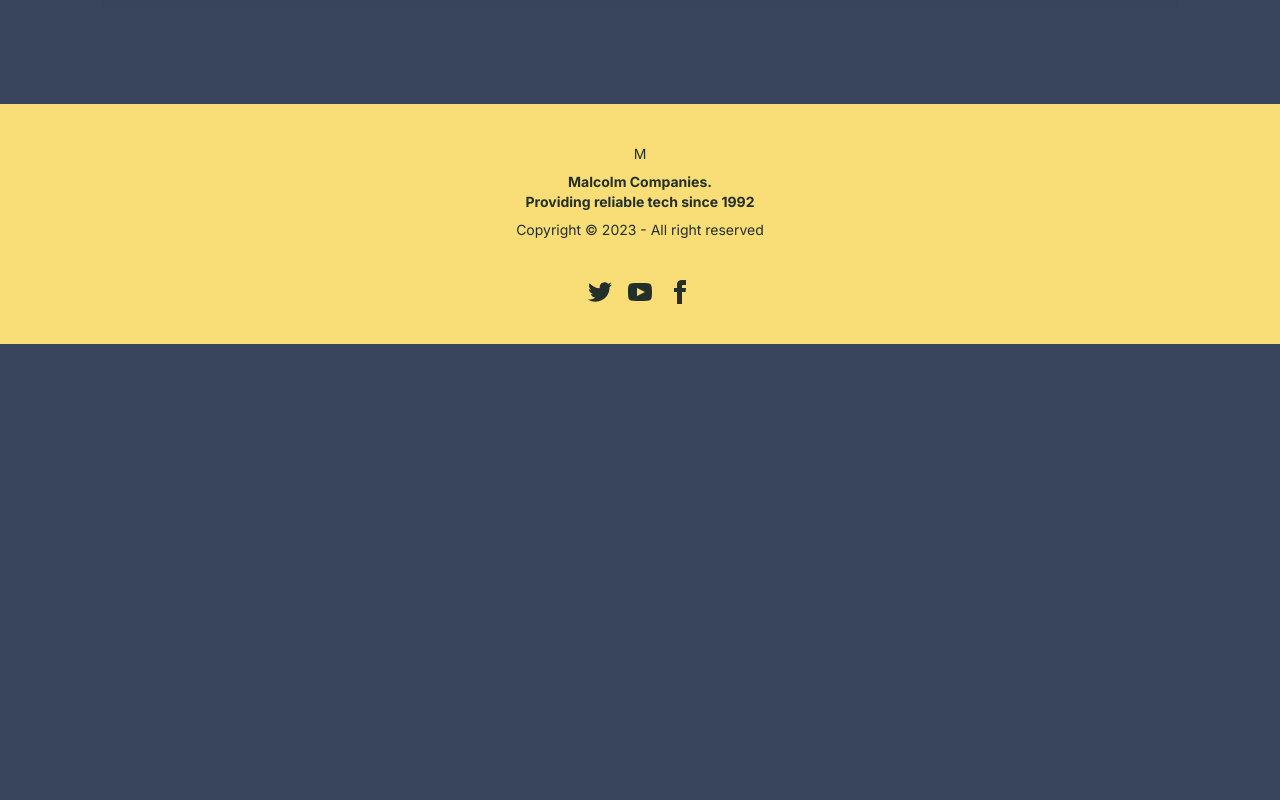
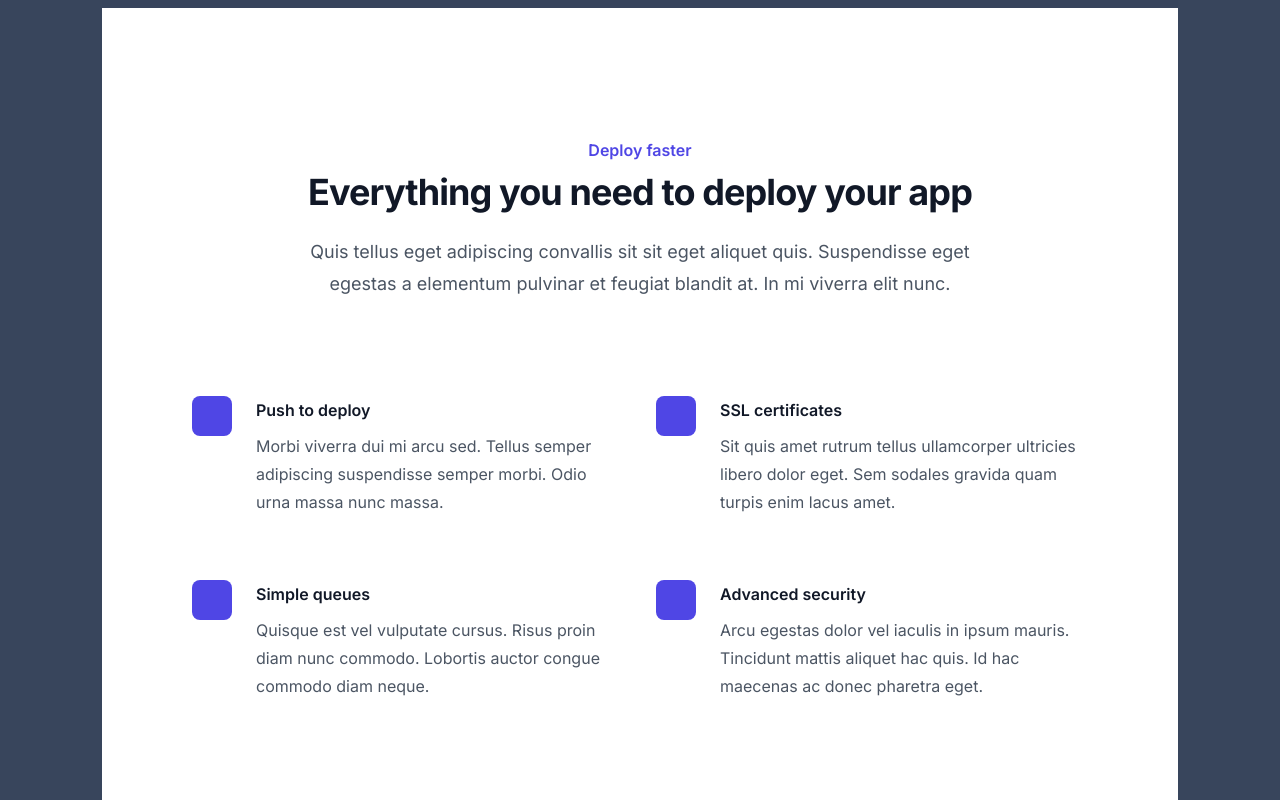
Before and after one commit to Fantominium/njs13, a Next.js app: page / in a window 1280 px wide. Shown: the part 1600-2400 px from the top of the page. Before the commit the page ends 1944 px from the top, so only its background shows below. Built offline with nearby package versions, Linux system fonts and the light colour scheme.

Commit message:
component added

```diff
--- a/src/app/page.tsx
+++ b/src/app/page.tsx
@@ -1,3 +1,4 @@
+import Centre2x2ContentBlock from '@/components/Centre2x2ContentBlock/page'
 import ContentBlock from '@/components/ContentBlock/page'
 import StickyProductContentBlock from '@/components/StickyProductContentBlock/page'
 import Image from 'next/image'
@@ -7,6 +8,7 @@ export default function Home() {
     <main className="flex min-h-screen flex-col items-center justify-between p-24">
       <ContentBlock>
         <StickyProductContentBlock/>
+        <Centre2x2ContentBlock/>
       </ContentBlock>
     </main>
   )
--- /dev/null
+++ b/src/components/Centre2x2ContentBlock/page.tsx
@@ -0,0 +1,64 @@
+import React from 'react'
+
+type Props = {}
+const features = [
+    {
+      name: 'Push to deploy',
+      description:
+        'Morbi viverra dui mi arcu sed. Tellus semper adipiscing suspendisse semper morbi. Odio urna massa nunc massa.',
+    //   icon: CloudArrowUpIcon,
+    },
+    {
+      name: 'SSL certificates',
+      description:
+        'Sit quis amet rutrum tellus ullamcorper ultricies libero dolor eget. Sem sodales gravida quam turpis enim lacus amet.',
+    //   icon: LockClosedIcon,
+    },
+    {
+      name: 'Simple queues',
+      description:
+        'Quisque est vel vulputate cursus. Risus proin diam nunc commodo. Lobortis auctor congue commodo diam neque.',
+    //   icon: ArrowPathIcon,
+    },
+    {
+      name: 'Advanced security',
+      description:
+        'Arcu egestas dolor vel iaculis in ipsum mauris. Tincidunt mattis aliquet hac quis. Id hac maecenas ac donec pharetra eget.',
+    //   icon: FingerPrintIcon,
+    },
+  ]
+const Centre2x2ContentBlock = (props: Props) => {
+  return (
+        <div className="bg-white py-24 sm:py-32">
+          <div className="mx-auto max-w-7xl px-6 lg:px-8">
+            <div className="mx-auto max-w-2xl lg:text-center">
+              <h2 className="text-base font-semibold leading-7 text-indigo-600">Deploy faster</h2>
+              <p className="mt-2 text-3xl font-bold tracking-tight text-gray-900 sm:text-4xl">
+                Everything you need to deploy your app
+              </p>
+              <p className="mt-6 text-lg leading-8 text-gray-600">
+                Quis tellus eget adipiscing convallis sit sit eget aliquet quis. Suspendisse eget egestas a elementum
+                pulvinar et feugiat blandit at. In mi viverra elit nunc.
+              </p>
+            </div>
+            <div className="mx-auto mt-16 max-w-2xl sm:mt-20 lg:mt-24 lg:max-w-4xl">
+              <dl className="grid max-w-xl grid-cols-1 gap-x-8 gap-y-10 lg:max-w-none lg:grid-cols-2 lg:gap-y-16">
+                {features.map((feature) => (
+                  <div key={feature.name} className="relative pl-16">
+                    <dt className="text-base font-semibold leading-7 text-gray-900">
+                      <div className="absolute left-0 top-0 flex h-10 w-10 items-center justify-center rounded-lg bg-indigo-600">
+                        {/* <feature.icon className="h-6 w-6 text-white" aria-hidden="true" /> */}
+                      </div>
+                      {feature.name}
+                    </dt>
+                    <dd className="mt-2 text-base leading-7 text-gray-600">{feature.description}</dd>
+                  </div>
+                ))}
+              </dl>
+            </div>
+          </div>
+        </div>
+      )
+}
+
+export default Centre2x2ContentBlock
```
